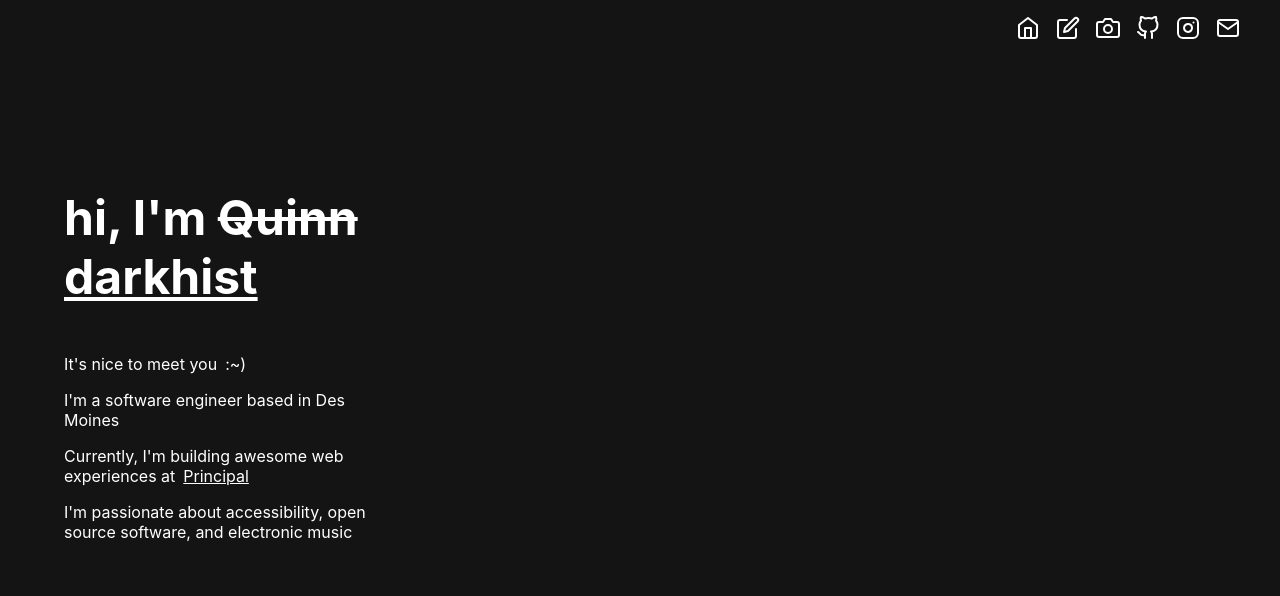
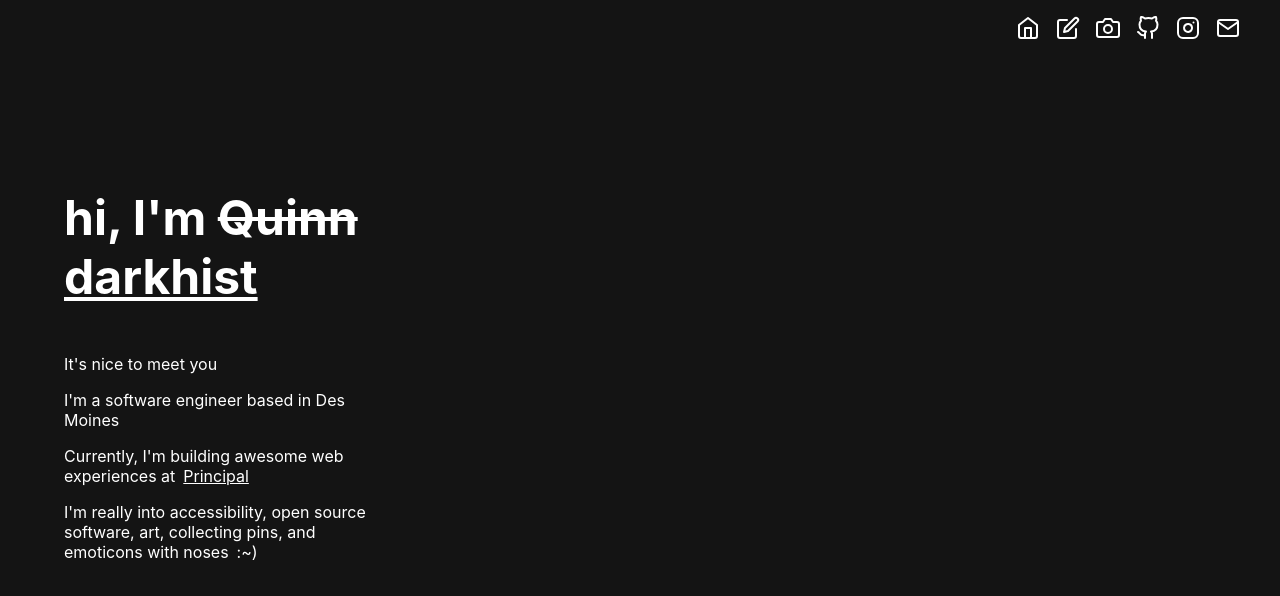
Before and after one commit to darkhist/darkhist.me, a Next.js app: page / in a window 1280 px wide. Shown: the top 596 px of the page. Built offline with nearby package versions, Linux system fonts and the light colour scheme; a web font is replaced by a local one.

Commit message:
update bio

```diff
--- a/pages/index.js
+++ b/pages/index.js
@@ -12,12 +12,7 @@ const Home = () => (
 
       <section className={styles.section}>
         <div className={styles.about}>
-          <p>
-            It&apos;s nice to meet you
-            <span role="img" aria-label="smiley face" className={styles.smile}>
-              :~)
-            </span>
-          </p>
+          <p>It&apos;s nice to meet you</p>
           <p>I&apos;m a software engineer based in Des Moines</p>
           <p>
             Currently, I&apos;m building awesome web experiences at
@@ -30,8 +25,13 @@ const Home = () => (
               Principal
             </a>
           </p>
-
-          <p>I&apos;m passionate about accessibility, open source software, and electronic music</p>
+          <p>
+            I&apos;m really into accessibility, open source software, art, collecting pins, and
+            emoticons with noses
+            <span role="img" aria-label="smile" className={styles.smile}>
+              :~)
+            </span>
+          </p>
         </div>
       </section>
     </div>
```
